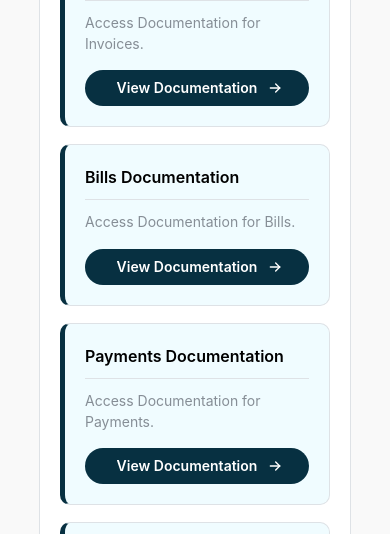
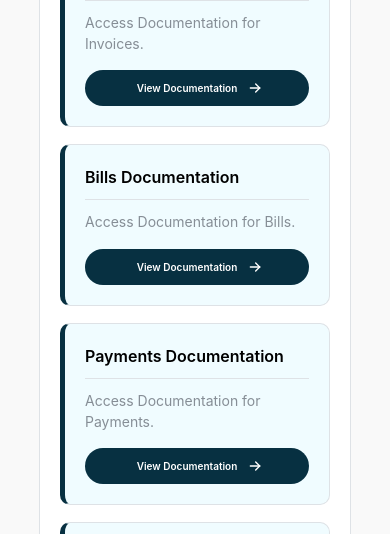
Before and after one commit to CSIhelp/Stewrd_CalamansiPie, a React (Vite) app in the folder client/: page /Documentation in a window 390 px wide. Shown: the part 245-779 px from the top of the page. Built offline with nearby package versions, Linux system fonts and the light colour scheme; no server answers; sample sign-in values are in the browser's storage.

Commit message:
Responsiveness : Report Item Card

```diff
--- a/client/src/components/ReportItemCard/ReportItemCard.css
+++ b/client/src/components/ReportItemCard/ReportItemCard.css
@@ -4,3 +4,10 @@
     background-color: #F0FCFF;
     margin-bottom: 2vh;
 }
+
+
+@media  (max-width : 425px ) {
+    .ReportBtn {
+        font-size: 10px;
+    }
+}
--- a/client/src/components/ReportItemCard/ReportItemCard.tsx
+++ b/client/src/components/ReportItemCard/ReportItemCard.tsx
@@ -37,6 +37,7 @@ const ReportItemCard: FC<ReportItemCardProps> = ({
         color="#073041"
         rightSection={<IconArrowRight size={16} />}
         radius="xl"
+        className='ReportBtn'
       >
         {buttonText}
       </Button>
```
